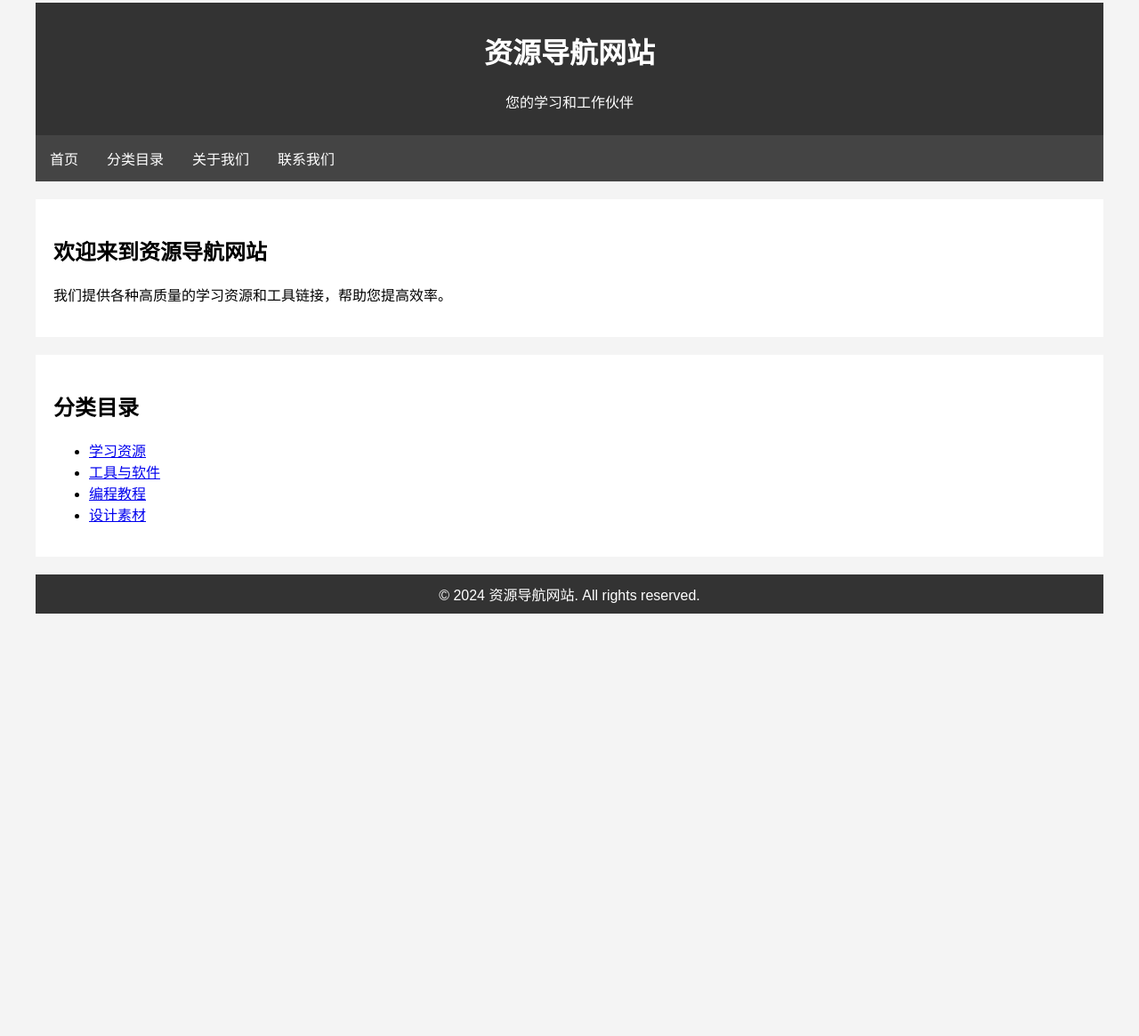
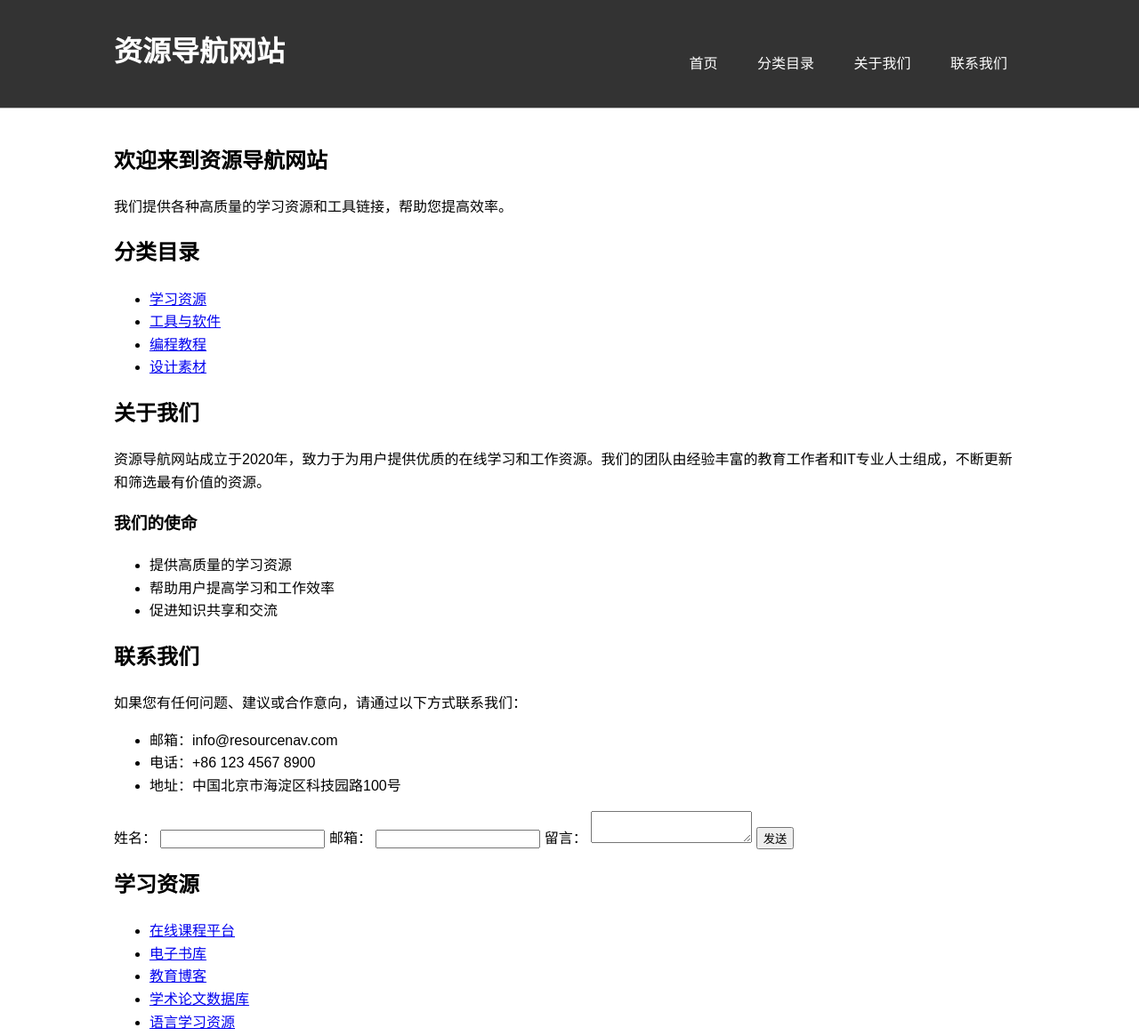
Before and after one commit to kunzhouli/website, a plain HTML site: page index_true.html in a window 1280 px wide. Shown: the part 17-1182 px from the top of the page at 89% size. Before the commit the page ends 800 px from the top, so only its background shows below. Drawn offline with Linux system fonts and the light colour scheme.

Commit message:
Update index_true.html

```diff
--- a/index_true.html
+++ b/index_true.html
@@ -7,78 +7,164 @@
     <style>
         body {
             font-family: Arial, sans-serif;
+            line-height: 1.6;
             margin: 0;
             padding: 0;
-            background-color: #f4f4f4;
         }
         .container {
-            max-width: 1200px;
+            width: 80%;
             margin: auto;
+            overflow: hidden;
             padding: 20px;
         }
         header {
-            background-color: #333;
-            color: white;
-            padding: 10px 20px;
-            text-align: center;
+            background: #333;
+            color: #fff;
+            padding-top: 30px;
+            min-height: 70px;
+            border-bottom: #bbb 1px solid;
         }
-        nav {
-            background-color: #444;
-            overflow: hidden;
+        header a {
+            color: #fff;
+            text-decoration: none;
+            text-transform: uppercase;
+            font-size: 16px;
+        }
+        header ul {
+            padding: 0;
+            list-style: none;
+        }
+        header li {
+            display: inline;
+            padding: 0 20px 0 20px;
+        }
+        header #branding {
+            float: left;
+        }
+        header #branding h1 {
+            margin: 0;
+        }
+        header nav {
+            float: right;
+            margin-top: 10px;
+        }
+        .section {
             margin-bottom: 20px;
-        }
-        nav a {
-            float: left;
-            display: block;
-            color: white;
-            text-align: center;
-            padding: 14px 16px;
-            text-decoration: none;
-        }
-        nav a:hover {
-            background-color: #555;
-        }
-        section {
-            background-color: white;
-            padding: 20px;
-            margin-bottom: 20px;
-        }
-        footer {
-            background-color: #333;
-            color: white;
-            text-align: center;
-            padding: 10px 20px;
         }
     </style>
 </head>
 <body>
+    <header>
+        <div class="container">
+            <div id="branding">
+                <h1>资源导航网站</h1>
+            </div>
+            <nav>
+                <ul>
+                    <li><a href="#home">首页</a></li>
+                    <li><a href="#categories">分类目录</a></li>
+                    <li><a href="#about">关于我们</a></li>
+                    <li><a href="#contact">联系我们</a></li>
+                </ul>
+            </nav>
+        </div>
+    </header>
+
     <div class="container">
-        <header>
-            <h1>资源导航网站</h1>
-            <p>您的学习和工作伙伴</p>
-        </header>
-        <nav>
-            <a href="#home">首页</a>
-            <a href="#categories">分类目录</a>
-            <a href="#about">关于我们</a>
-            <a href="#contact">联系我们</a>
-        </nav>
-        <section id="home">
+        <div id="home" class="section">
             <h2>欢迎来到资源导航网站</h2>
             <p>我们提供各种高质量的学习资源和工具链接，帮助您提高效率。</p>
-        </section>
-        <section id="categories">
+        </div>
+
+        <div id="categories" class="section">
             <h2>分类目录</h2>
             <ul>
-                <li><a href="#">学习资源</a></li>
-                <li><a href="#">工具与软件</a></li>
-                <li><a href="#">编程教程</a></li>
-                <li><a href="#">设计素材</a></li>
+                <li><a href="#learning-resources">学习资源</a></li>
+                <li><a href="#tools-software">工具与软件</a></li>
+                <li><a href="#programming-tutorials">编程教程</a></li>
+                <li><a href="#design-resources">设计素材</a></li>
             </ul>
-        </section>
-        <footer>
-            &copy; 2024 资源导航网站. All rights reserved.
-        </footer>
+        </div>
+
+        <div id="about" class="section">
+            <h2>关于我们</h2>
+            <p>资源导航网站成立于2020年，致力于为用户提供优质的在线学习和工作资源。我们的团队由经验丰富的教育工作者和IT专业人士组成，不断更新和筛选最有价值的资源。</p>
+            <h3>我们的使命</h3>
+            <ul>
+                <li>提供高质量的学习资源</li>
+                <li>帮助用户提高学习和工作效率</li>
+                <li>促进知识共享和交流</li>
+            </ul>
+        </div>
+
+        <div id="contact" class="section">
+            <h2>联系我们</h2>
+            <p>如果您有任何问题、建议或合作意向，请通过以下方式联系我们：</p>
+            <ul>
+                <li>邮箱：info@resourcenav.com</li>
+                <li>电话：+86 123 4567 8900</li>
+                <li>地址：中国北京市海淀区科技园路100号</li>
+            </ul>
+            <form>
+                <label for="name">姓名：</label>
+                <input type="text" id="name" name="name" required>
+                <label for="email">邮箱：</label>
+                <input type="email" id="email" name="email" required>
+                <label for="message">留言：</label>
+                <textarea id="message" name="message" required></textarea>
+                <button type="submit">发送</button>
+            </form>
+        </div>
+
+        <div id="learning-resources" class="section">
+            <h2>学习资源</h2>
+            <ul>
+                <li><a href="#">在线课程平台</a></li>
+                <li><a href="#">电子书库</a></li>
+                <li><a href="#">教育博客</a></li>
+                <li><a href="#">学术论文数据库</a></li>
+                <li><a href="#">语言学习资源</a></li>
+            </ul>
+        </div>
+
+        <div id="tools-software" class="section">
+            <h2>工具与软件</h2>
+            <ul>
+                <li><a href="#">生产力工具</a></li>
+                <li><a href="#">设计软件</a></li>
+                <li><a href="#">项目管理工具</a></li>
+                <li><a href="#">协作平台</a></li>
+                <li><a href="#">开发者工具</a></li>
+            </ul>
+        </div>
+
+        <div id="programming-tutorials" class="section">
+            <h2>编程教程</h2>
+            <ul>
+                <li><a href="#">Python 入门到进阶</a></li>
+                <li><a href="#">Web 开发基础</a></li>
+                <li><a href="#">数据结构与算法</a></li>
+                <li><a href="#">机器学习教程</a></li>
+                <li><a href="#">移动应用开发</a></li>
+            </ul>
+        </div>
+
+        <div id="design-resources" class="section">
+            <h2>设计素材</h2>
+            <ul>
+                <li><a href="#">图标库</a></li>
+                <li><a href="#">字体资源</a></li>
+                <li><a href="#">图片素材</a></li>
+                <li><a href="#">UI 组件</a></li>
+                <li><a href="#">配色方案</a></li>
+            </ul>
+        </div>
     </div>
+
+    <footer>
+        <div class="container">
+            <p>&copy; 2024 资源导航网站. All rights reserved.</p>
+        </div>
+    </footer>
 </body>
 </html>
```
